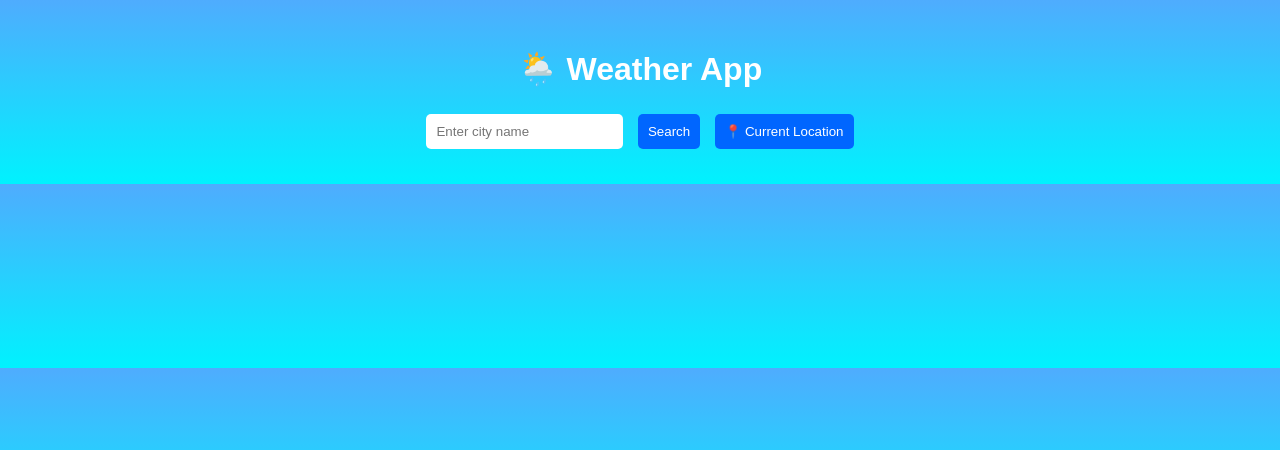
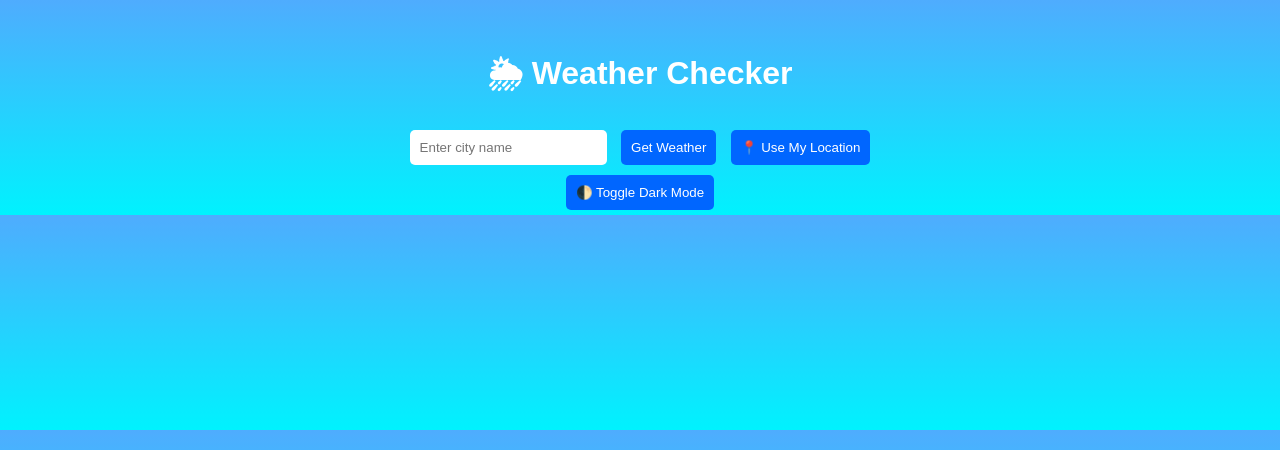
Before and after one commit to NirajG45/project-task5, a Flask app: page / in a window 1280 px wide. Shown: the top 450 px of the page. Run offline with Flask 3, Linux system fonts and the light colour scheme.

Commit message:
This is project-task-5 commit 1i2

```diff
--- a/app.py
+++ b/app.py
@@ -3,7 +3,7 @@ import requests, datetime
 
 app = Flask(__name__)
 app.secret_key = 'your-secret-key'
-API_KEY = 'YOUR_OPENWEATHERMAP_API_KEY'
+API_KEY = 'f82d429e6a4cb8fecadd760ca2c4a2ed'
 
 def get_weather_data(city=None, lat=None, lon=None):
     if city:
--- a/templates/index.html
+++ b/templates/index.html
@@ -1,19 +1,96 @@
 <!DOCTYPE html>
 <html lang="en">
 <head>
-  <meta charset="UTF-8">
+  <meta charset="UTF-8" />
+  <meta name="viewport" content="width=device-width, initial-scale=1.0" />
   <title>Weather App</title>
+  <script src="https://cdn.jsdelivr.net/npm/chart.js"></script>
   <link rel="stylesheet" href="{{ url_for('static', filename='style.css') }}">
-  <link rel="stylesheet" href="https://cdnjs.cloudflare.com/ajax/libs/font-awesome/6.5.0/css/all.min.css">
 </head>
 <body>
+  <div class="cloud"></div>
+
   <div class="container">
-    <h1>🌦️ Weather App</h1>
-    <input type="text" id="cityInput" placeholder="Enter city name">
-    <button onclick="getWeather()">Search</button>
-    <button onclick="getLocationWeather()">📍 Current Location</button>
-    <div id="weatherResult"></div>
+    <h1>🌦 Weather Checker</h1>
+    <div class="datetime">
+      <span id="currentDateTime"></span>
+    </div>
+    <form method="post">
+      <input type="text" name="city" placeholder="Enter city name" required />
+      <button type="submit">Get Weather</button>
+      <button type="button" onclick="getCurrentLocation()">📍 Use My Location</button>
+    </form>
+
+    {% if weather %}
+      <h2><img src="{{ weather.flag }}"> Weather in {{ weather.city }}, {{ weather.country }}</h2>
+      <p><strong>{{ weather.description }}</strong></p>
+      <p>🌡 Temp: {{ weather.temperature }}°C (Feels like: {{ weather.feels_like }}°C)</p>
+      <p>💧 Humidity: {{ weather.humidity }}%</p>
+      <p>🧭 Wind: {{ weather.wind }} m/s</p>
+      <p>📊 Pressure: {{ weather.pressure }} hPa</p>
+      <p>🕒 Last updated: {{ weather.updated }}</p>
+    {% endif %}
+
+    {% if chart_data %}
+      <canvas id="weatherChart"></canvas>
+    {% endif %}
+
+    {% if history %}
+      <h3>Recent Searches</h3>
+      <ul>
+        {% for item in history %}
+          <li>{{ item }}</li>
+        {% endfor %}
+      </ul>
+    {% endif %}
+
+    {% if error %}
+      <p class="error">{{ error }}</p>
+    {% endif %}
+
+    <button onclick="toggleDarkMode()">🌓 Toggle Dark Mode</button>
   </div>
+
   <script src="{{ url_for('static', filename='script.js') }}"></script>
+  <script>
+    const labels = {{ chart_data | map(attribute='time') | list | tojson | safe }};
+    const data = {{ chart_data | map(attribute='temp') | list | tojson | safe }};
+
+    if (labels && data) {
+      const ctx = document.getElementById("weatherChart").getContext("2d");
+      new Chart(ctx, {
+        type: "line",
+        data: {
+          labels,
+          datasets: [{
+            label: "Hourly Temperature (°C)",
+            data,
+            borderColor: "rgba(52,152,219,1)",
+            backgroundColor: "rgba(52,152,219,0.2)",
+            borderWidth: 2,
+            tension: 0.4,
+            pointBackgroundColor: "white",
+            fill: true
+          }]
+        },
+        options: {
+          responsive: true,
+          plugins: {
+            legend: {
+              labels: { color: '#fff' }
+            }
+          },
+          scales: {
+            x: { ticks: { color: '#ccc' } },
+            y: { ticks: { color: '#ccc' } }
+          }
+        }
+      });
+    }
+
+    setInterval(() => {
+      document.getElementById("currentDateTime").textContent = new Date().toLocaleString('en-US');
+    }, 1000);
+  </script>
 </body>
 </html>
```
